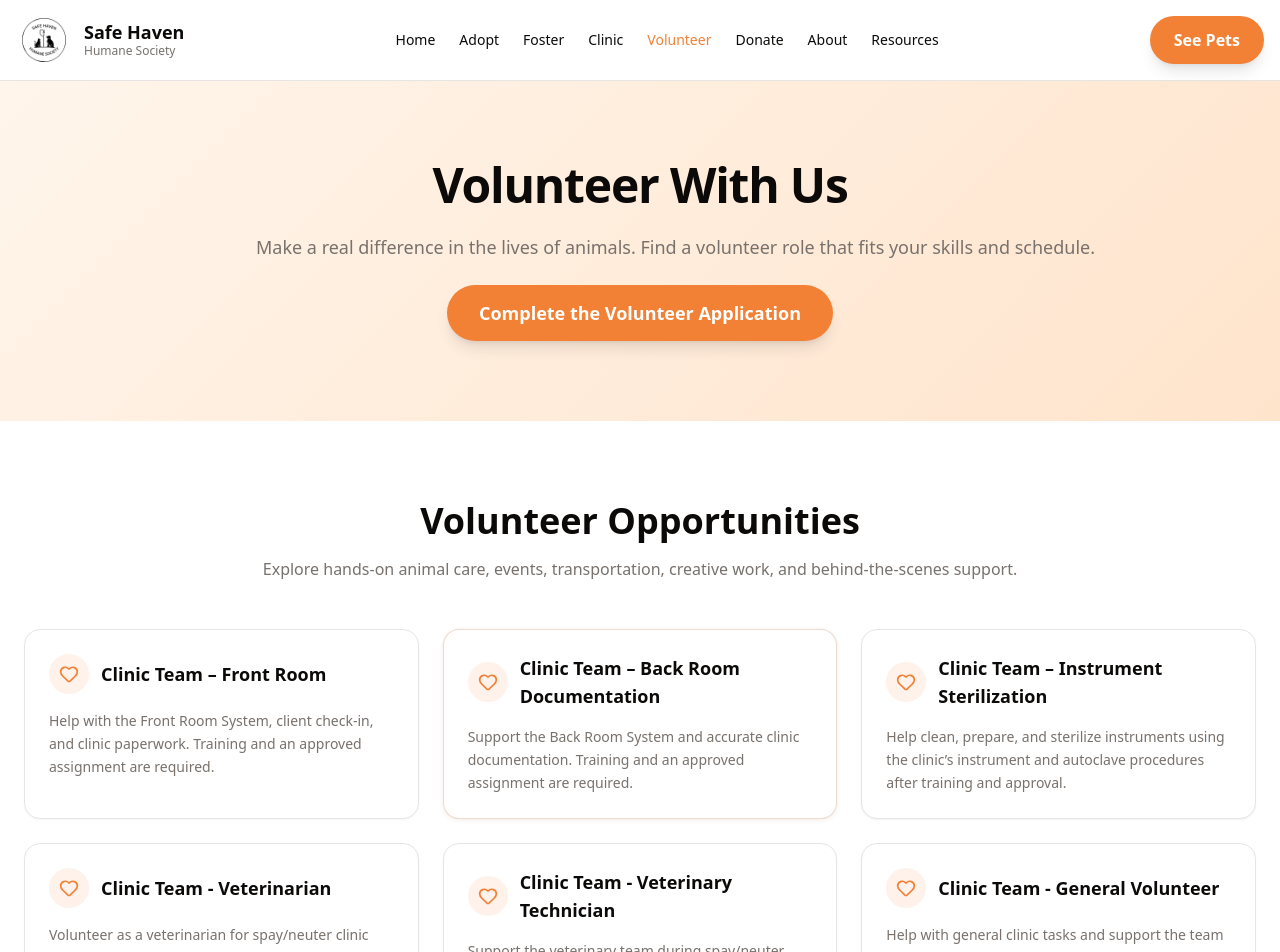
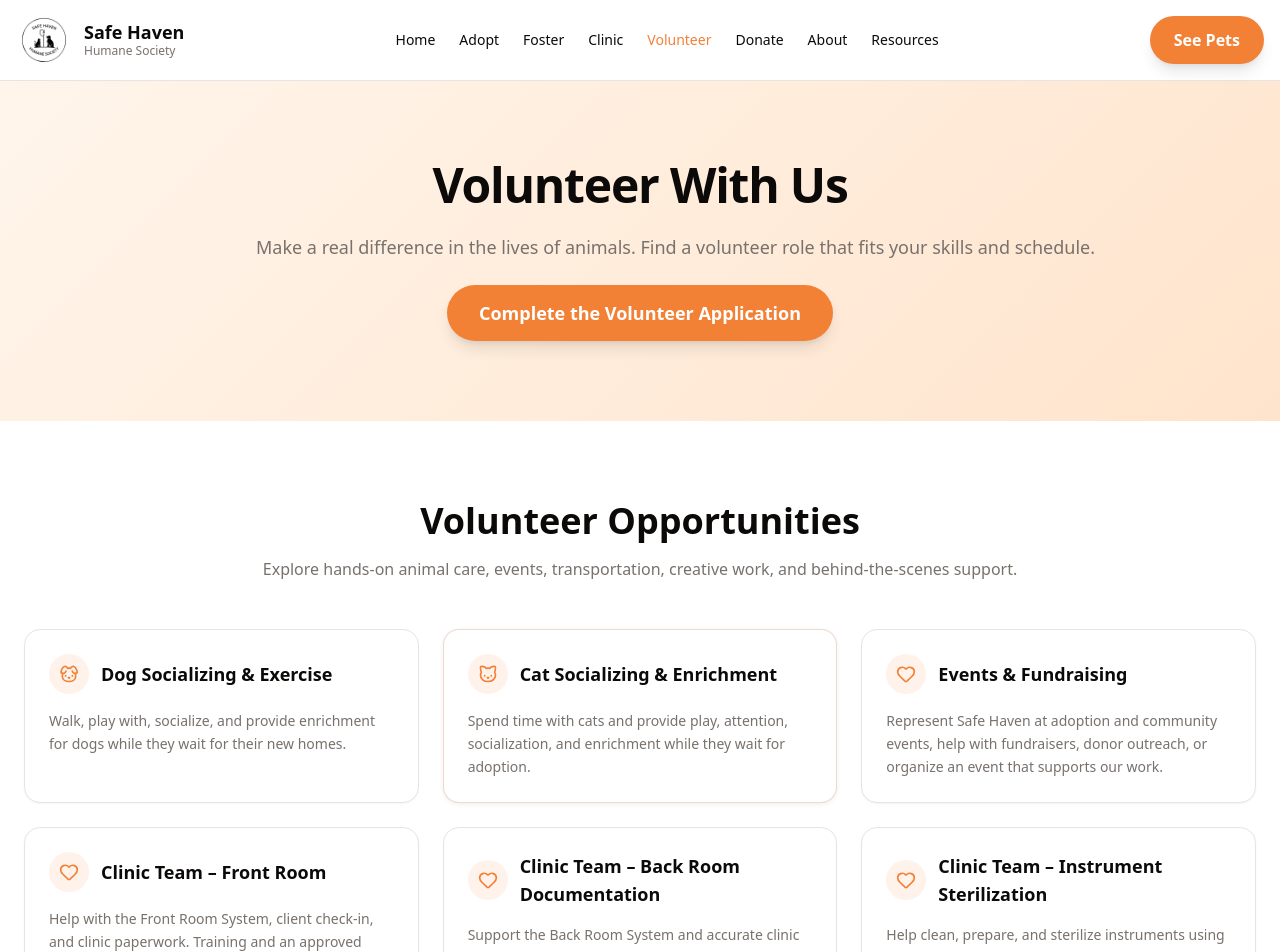
Before and after one commit to 7nqwsvhv99-hash/safe-haven-site, a Next.js app: page /volunteer in a window 1280 px wide. Shown: the top 952 px of the page. Built offline with nearby package versions, Linux system fonts and the light colour scheme.

Commit message:
Lead volunteer opportunities with animal socializing and events

```diff
--- a/src/app/volunteer/page.tsx
+++ b/src/app/volunteer/page.tsx
@@ -102,7 +102,6 @@ export default function VolunteerPage() {
 }
 
 const volunteerRoles = [
-  ...clinicVolunteerRoles.map(role => ({...role, icon: <Heart className="h-5 w-5 text-primary" />})),
   {
     title: "Dog Socializing & Exercise",
     icon: <Dog className="h-5 w-5 text-primary" />,
@@ -121,6 +120,7 @@ const volunteerRoles = [
     description:
       "Represent Safe Haven at adoption and community events, help with fundraisers, donor outreach, or organize an event that supports our work.",
   },
+  ...clinicVolunteerRoles.map(role => ({...role, icon: <Heart className="h-5 w-5 text-primary" />})),
   {
     title: "Transportation",
     icon: <Truck className="h-5 w-5 text-primary" />,
```
